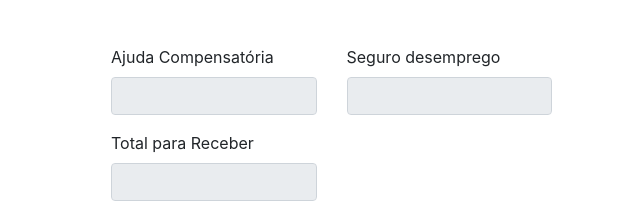
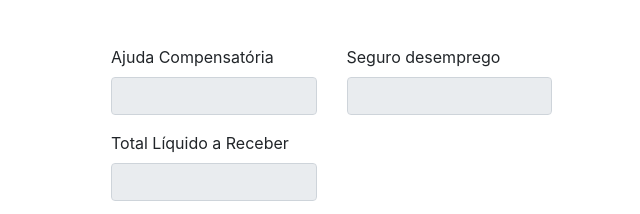
Before and after one commit to MatheusCbrl/MarcoSuspensao, a website with bundled scripts: page index.html in a window 1280 px wide. Shown: the part 1164-1378 px from the top of the page, 209-849 px from the left. Built offline with nearby package versions, Linux system fonts and the light colour scheme; a web font is replaced by a local one.

Commit message:
Update index.html

```diff
--- a/index.html
+++ b/index.html
@@ -156,7 +156,7 @@ var calc = function(){
           </div>
           <div class="row">
             <div class="form-group col-md-3">
-              <Label for="requisitante">Total para Receber</Label>
+              <Label for="requisitante">Total Líquido a Receber</Label>
               <input class="form-control" id="totalrecebe01" type="number" value= " " disabled>
             </div>
           </div>
```
